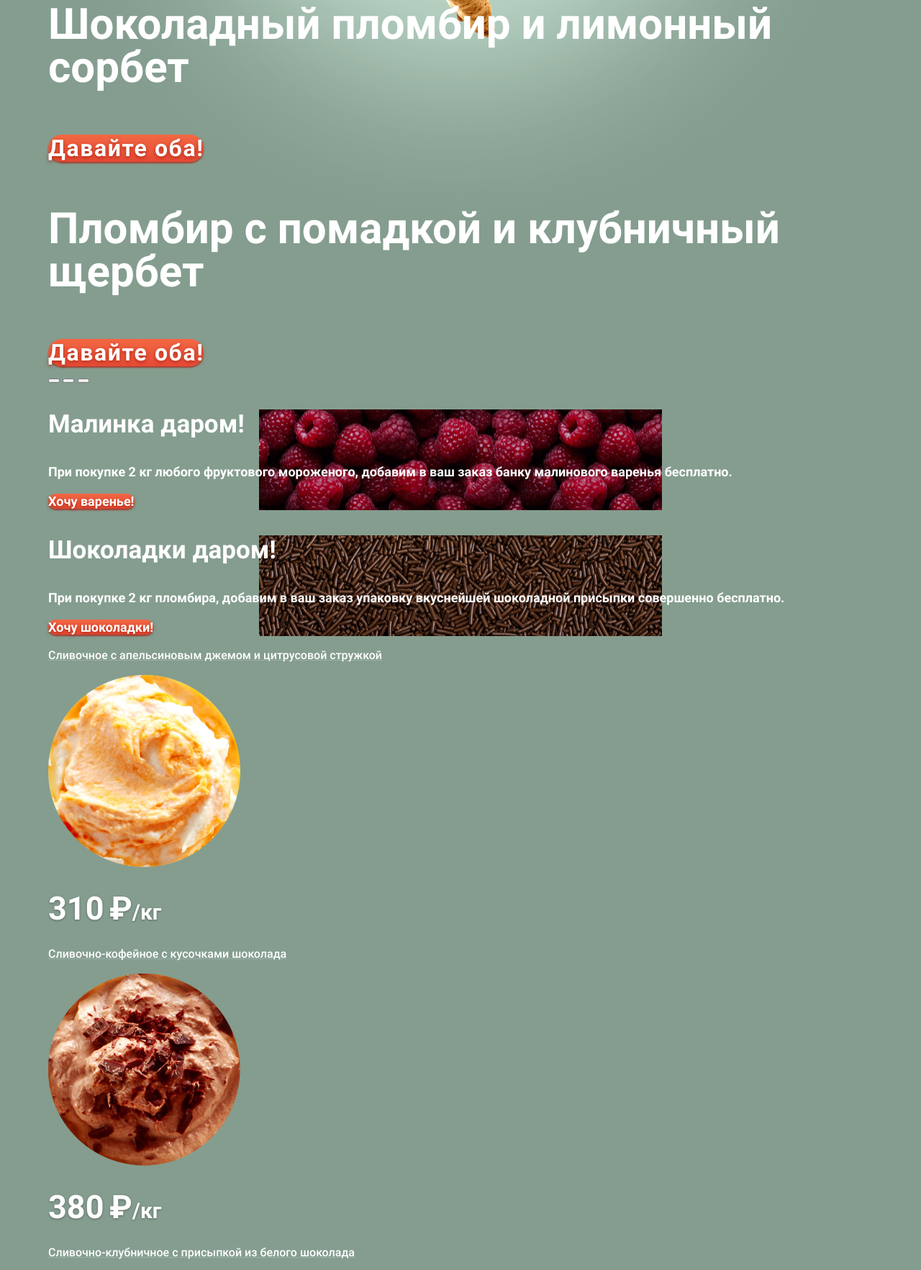
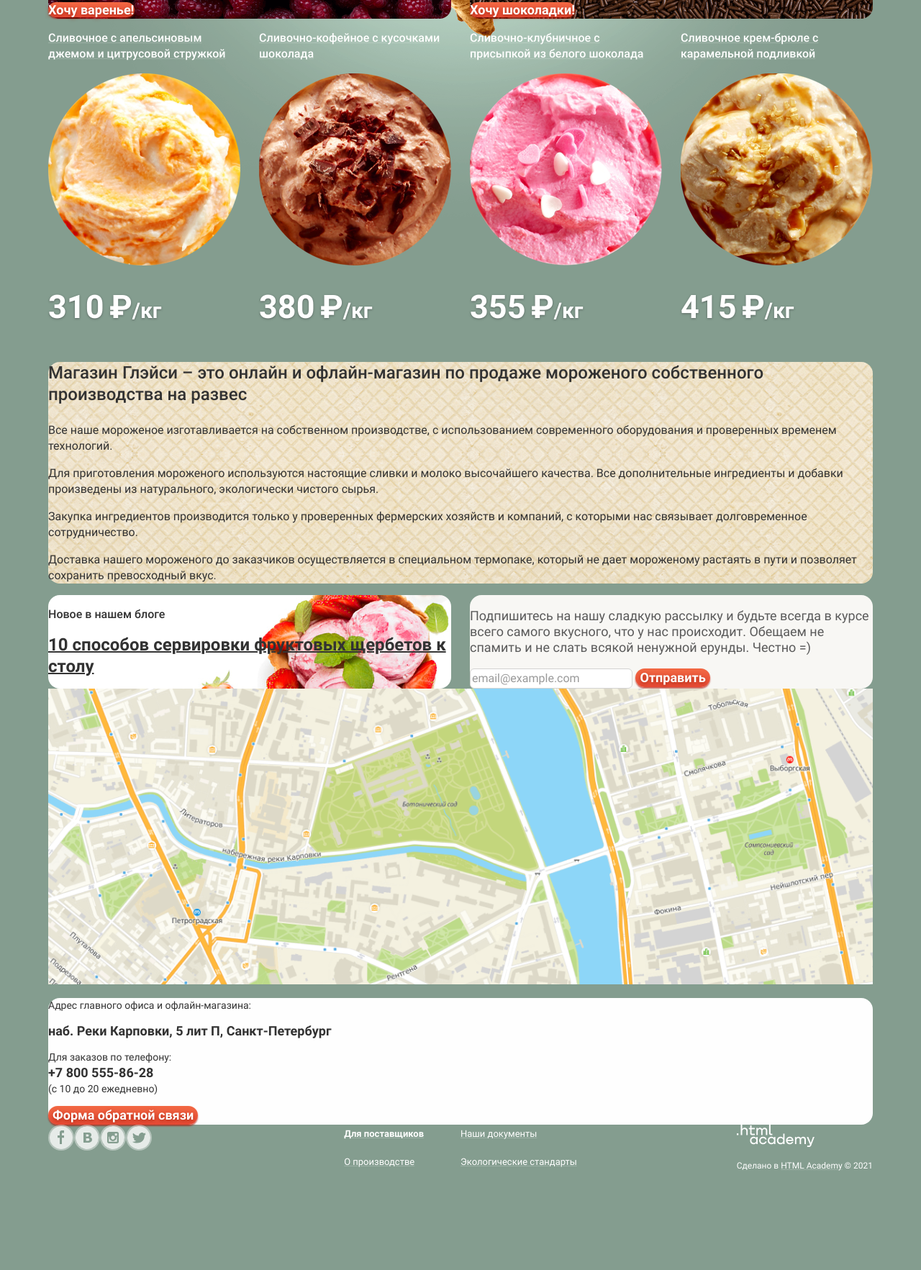
Before and after one commit to skoropeya/1088445-gllacy-31, a plain HTML site: page index.html in a window 1280 px wide. Shown: the part 614-2379 px from the top of the page at 72% size. After the commit the page ends 2255 px from the top, so only its background shows below. Drawn offline with Linux system fonts and the light colour scheme.

Commit message:
Частично сетка

```diff
--- a/css/style.css
+++ b/css/style.css
@@ -168,7 +168,13 @@ img {
 
 /* header */
 
+.main-header .wrapper-box {
+  display: flex;
+}
+
 .header-nav-list {
+  display: flex;
+  justify-content: flex-start;
   margin: 0px;
   padding: 0px;
   list-style: none;
@@ -253,6 +259,7 @@ img {
 }
 
 .user-menu {
+  display: flex;
   margin: 0px;
   padding: 0px;
   list-style: none;
@@ -455,8 +462,16 @@ img {
 }
 
 /* footer */
+.main-footer .wrapper-box{
+  display: grid;
+  grid-template-columns: 1fr 2fr 1fr;
+  gap: 26px;
+}
 
 .footer-socials-list {
+  justify-self: start;
+  display: flex;
+  justify-content: flex-start;
   margin: 0px;
   padding: 0px;
   list-style: none;
@@ -496,6 +511,9 @@ img {
 }
 
 .footer-nav-list {
+  justify-self: center;
+  display: grid;
+  grid-template-columns: 1fr 1fr;
   margin: 0px;
   padding: 0px;
   list-style: none;
@@ -518,6 +536,10 @@ img {
 .footer-nav-item a:active {
   color: var(--orange-link);
   text-decoration-color: rgba(var(--orange-link-rgb), 0.3);
+}
+
+.footer-copy {
+  justify-self: end;
 }
 
 .footer-copy-description {
@@ -560,6 +582,9 @@ img {
 
 /* promotions */
 .promo-list {
+  display: grid;
+  grid-template-columns: 1fr 1fr;
+  gap: 26px;
   margin: 0px;
   padding: 0px;
   list-style: none;
@@ -593,6 +618,10 @@ img {
 
 /* goods */
 .goods-list {
+  display: grid;
+  grid-template-columns: repeat(4, 1fr);
+  column-gap: 26px;
+  row-gap: 40px;
   margin: 0px;
   padding: 0px;
   list-style: none;
@@ -672,6 +701,11 @@ img {
 }
 
 /* blog-subscribe */
+.blog-subscribe .wrapper-box {
+  display: grid;
+  grid-template-columns: 1fr 1fr;
+  gap: 26px;
+}
 
 /* blog */
 .blog {
@@ -819,6 +853,8 @@ img {
 }
 
 .bread-crumbs {
+  display: flex;
+  justify-content: flex-start;
   margin: 0px;
   padding: 0px;
   list-style: none;
@@ -922,6 +958,8 @@ img {
 
 /* pagination */
 .pagination-list {
+  display: flex;
+  justify-content: flex-end;
   margin: 0px;
   padding: 0px;
   list-style: none;
--- a/index.html
+++ b/index.html
@@ -18,7 +18,7 @@
 
     <header class="main-header">
       <div class="container">
-
+        <div class="wrapper-box">
           <a class="header-logo"><img src="img/logo-gllacy.png" alt="Логотип Глэйси" width="154" height="64"></a>
           <nav class="main-header-nav">
             <ul class="header-nav-list">
@@ -84,6 +84,7 @@
               </a>
             </li>
           </ul>
+        </div>
 
         <div class="wrapper-header-bottom">
           <p class="working-hours">с 10 до 20, ежедневно</p>
@@ -107,14 +108,14 @@
               <h3>Крем-брюле и пломбир с малиновым джемом</h3>
               <a href="blank.html" class="btn-red btn-double-ice">Давайте оба!</a>
             </li>
-            <li class="actions-slider-item">
+            <!-- <li class="actions-slider-item">
               <h3>Шоколадный пломбир и лимонный сорбет</h3>
               <a href="blank.html" class="btn-red btn-double-ice">Давайте оба!</a>
-            </li>
-            <li class="actions-slider-item">
+            </li> -->
+            <!-- <li class="actions-slider-item">
               <h3>Пломбир с помадкой и клубничный щербет</h3>
               <a href="blank.html" class="btn-red btn-double-ice">Давайте оба!</a>
-            </li>
+            </li> -->
           </ul>
 
           <div class="slider-controls">
@@ -225,8 +226,8 @@
 
       <section class="blog-subscribe">
         <div class="container">
-
           <h2 class="visually-hidden">Новый пост в блоге и форма подписки на рассылку</h2>
+          <div class="wrapper-box">
             <article class="blog">
               <h3>Новое в нашем блоге</h3>
               <a href="blank.html">10 способов сервировки фруктовых щербетов к столу</a>
@@ -243,7 +244,7 @@
                 <button type="submit" class="btn-red btn-subscribe">Отправить</button>
               </form>
             </section>
-
+          </div>
         </div>
       </section>
 
@@ -293,7 +294,7 @@
 
     <footer class="main-footer">
       <div class="container">
-
+        <div class="wrapper-box">
           <ul class="footer-socials-list">
             <li class="socials-item socials-fb"><a href="blank.html"><span class="visually-hidden">Facebook</span></a></li>
             <li class="socials-item socials-vk"><a href="blank.html"><span class="visually-hidden">Вконтакте</span></a></li>
@@ -303,8 +304,8 @@
 
           <ul class="footer-nav-list">
             <li class="footer-nav-item footer-nav-item-heart"><a href="blank.html">Для поставщиков</a></li>
+            <li class="footer-nav-item"><a href="blank.html">Наши документы</a></li>
             <li class="footer-nav-item"><a href="blank.html">О производстве</a></li>
-          <li class="footer-nav-item"><a href="blank.html">Наши документы</a></li>
             <li class="footer-nav-item"><a href="blank.html">Экологические стандарты</a></li>
           </ul>
 
@@ -312,7 +313,7 @@
             <a href="https://htmlacademy.ru/intensive/htmlcss"><img src="img/logo-html-academy.png" alt="Логотип HTML Academy" width="108" height="31"></a>
             <p class="footer-copy-description">Сделано в <a href="https://htmlacademy.ru/intensive/htmlcss">HTML Academy</a> © 2021</p>
           </div>
-
+        </div>
       </div>
     </footer>
 
```
Also changed, not shown: catalog.html (+4 -3 lines). Lines whose indentation alone changed are shown as unchanged.
